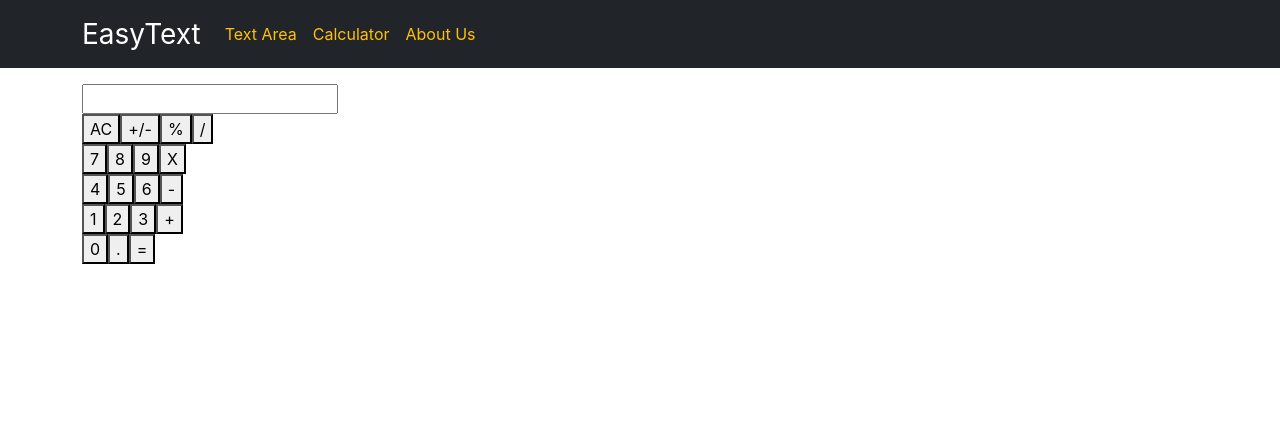
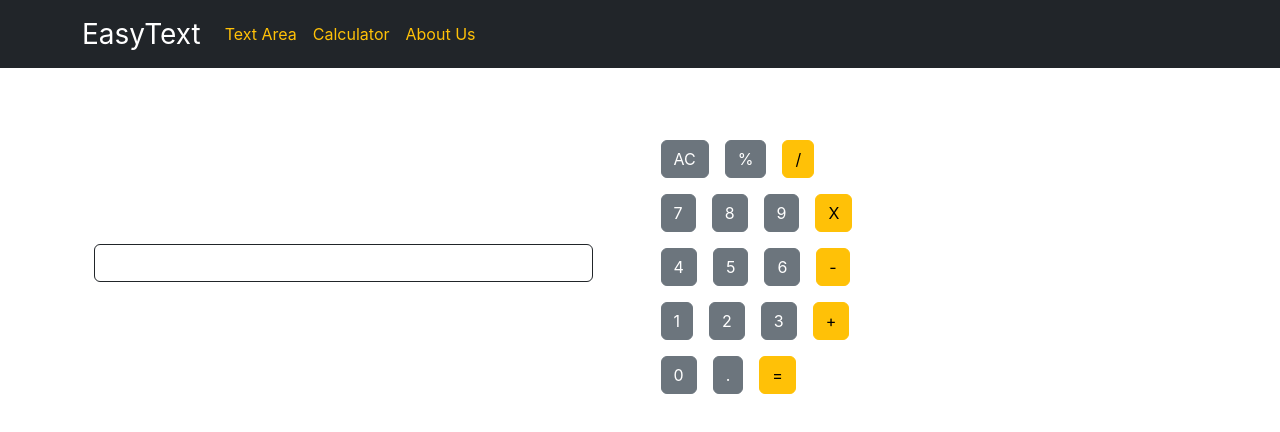
Before and after one commit to mdpatil46/my-app, a React (Create React App) app: page /calculator in a window 1280 px wide. Shown: the top 432 px of the page. Built offline with nearby package versions, Linux system fonts and the light colour scheme.

Commit message:
till 16/12/23 12:40

```diff
--- a/src/App.js
+++ b/src/App.js
@@ -2,6 +2,7 @@
 import './App.css';
 import About from './component/About';
 import Calculator from './component/Calculator';
+import DefaultPage from './component/DefaultPage';
 import Navbar from './component/Navbar';
 import TextForm from './component/TextFrom';
 import { BrowserRouter as Router, Routes, Route } from 'react-router-dom';
@@ -12,6 +13,7 @@ function App() {
     <Navbar title="EasyText" about="About Us" />
     <div className="container my-3" >
     <Routes>
+      <Route index element={<DefaultPage/>}/>
    <Route path="/textForm" element={<TextForm/>}/>
    <Route path="/calculator" element={<Calculator/>}/>
     <Route path="/about"  element={<About/>} />
--- a/src/component/Calculator.js
+++ b/src/component/Calculator.js
@@ -19,10 +19,10 @@ function Calculator() {
 
   return (
     <>
-      <div>
+      {/* <div>
         <input type="text" id='myinput'/><br />
         <button onClick={clearinput}>AC</button>
-        <button onClick={()=>addInput('+')}>+/-</button>
+        <button onClick={()=>addInput('+/-')}>+/-</button>
         <button onClick={()=>addInput('%')}>%</button>
         <button onClick={()=>addInput('/')}>/</button><br />
         <button onClick={()=>addInput(7)}>7</button>
@@ -40,8 +40,31 @@ function Calculator() {
         <button onClick={()=>addInput(0)}>0</button>
         <button onClick={()=>addInput('.')}>.</button>
         <button onClick={claculateValue}>=</button>
+      </div> */}
 
-      </div>
+<div className="container  d-flex align-items-center justify-content-center vh-90 ">
+    <input type="text" id='myinput' className="form-control border border-dark mb-2"/><br />
+    <div className='container m-5'>
+    <button className="btn btn-secondary btn-circle m-2 " onClick={clearinput}>AC</button>
+    <button className="btn btn-secondary btn-circle m-2 " onClick={() => addInput('%')}>%</button>
+    <button className="btn btn-warning btn-circle  m-2" onClick={() => addInput('/')}>/</button><br />
+    <button className="btn btn-secondary btn-circle m-2" onClick={() => addInput(7)}>7</button>
+    <button className="btn btn-secondary btn-circle m-2" onClick={() => addInput(8)}>8</button>
+    <button className="btn btn-secondary btn-circle m-2" onClick={() => addInput(9)}>9</button>
+    <button className="btn btn-warning btn-circle m-2" onClick={() => addInput('*')}>X</button><br />
+    <button className="btn btn-secondary btn-circle m-2" onClick={() => addInput(4)}>4</button>
+    <button className="btn btn-secondary btn-circle m-2" onClick={() => addInput(5)}>5</button>
+    <button className="btn btn-secondary btn-circle m-2" onClick={() => addInput(6)}>6</button>
+    <button className="btn btn-warning btn-circle m-2" onClick={() => addInput('-')}>-</button><br />
+    <button className="btn btn-secondary btn-circle m-2" onClick={() => addInput(1)}>1</button>
+    <button className="btn btn-secondary btn-circle m-2" onClick={() => addInput(2)}>2</button>
+    <button className="btn btn-secondary btn-circle m-2" onClick={() => addInput(3)}>3</button>
+    <button className="btn btn-warning btn-circle m-2" onClick={() => addInput('+')}>+</button><br />
+    <button className="btn btn-secondary btn-circle m-2" onClick={() => addInput(0)}>0</button>
+    <button className="btn btn-secondary btn-circle m-2" onClick={() => addInput('.')}>.</button>
+    <button className="btn btn-warning btn-circle m-2" onClick={claculateValue}>=</button>
+    </div>
+  </div>
     </>
   )
 }
--- /dev/null
+++ b/src/component/DefaultPage.js
@@ -0,0 +1,13 @@
+import React from 'react'
+
+function DefaultPage() {
+  return (
+   <>
+
+   <h1>hey this is default or index page </h1>
+
+    </>
+  )
+}
+
+export default DefaultPage
--- a/src/component/TextFrom.js
+++ b/src/component/TextFrom.js
@@ -46,6 +46,7 @@ import React, { useState } from 'react'
 
   return (
     <>
+    <h2>Write Your Text Here</h2>
       <div className="container"></div>
       <h1>{prop.heading} </h1>
       <div className="mb-3">
```
